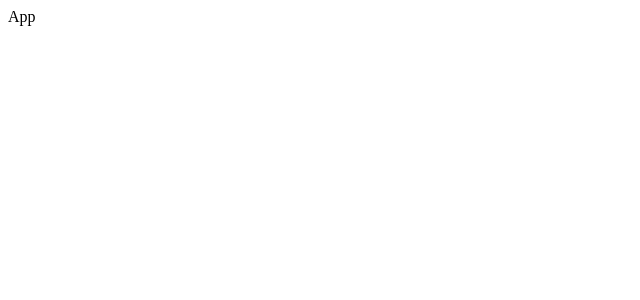
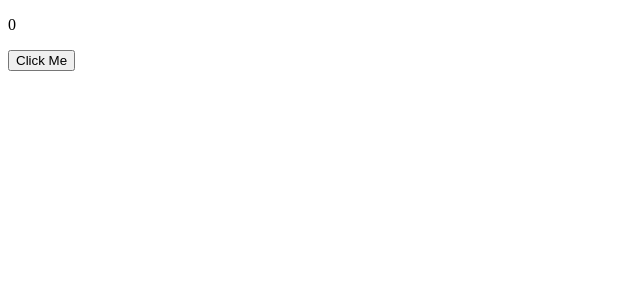
Before and after one commit to shin-eunji/ReactJS, a React (Create React App) app in the folder hello/: page / in a window 1280 px wide. Shown: the top 300 px of the page, without its empty margins (0-640 px from the left). Built offline with nearby package versions, Linux system fonts and the light colour scheme.

Commit message:
README.md

```diff
--- a/hello/src/App.js
+++ b/hello/src/App.js
@@ -1,13 +1,18 @@
-import React from 'react';
+import React, {useState} from 'react';
 import styled from 'styled-components';
 
 function App (props) {
 
     const {} = props;
 
+    const [ count, setCount ] = useState(0)
+
     return (
         <Container>
-            App
+            <p>{count}</p>
+            <button onClick={() => {
+                setCount(count - 1)
+            }}>Click Me</button>
         </Container>
     )
 }
```
